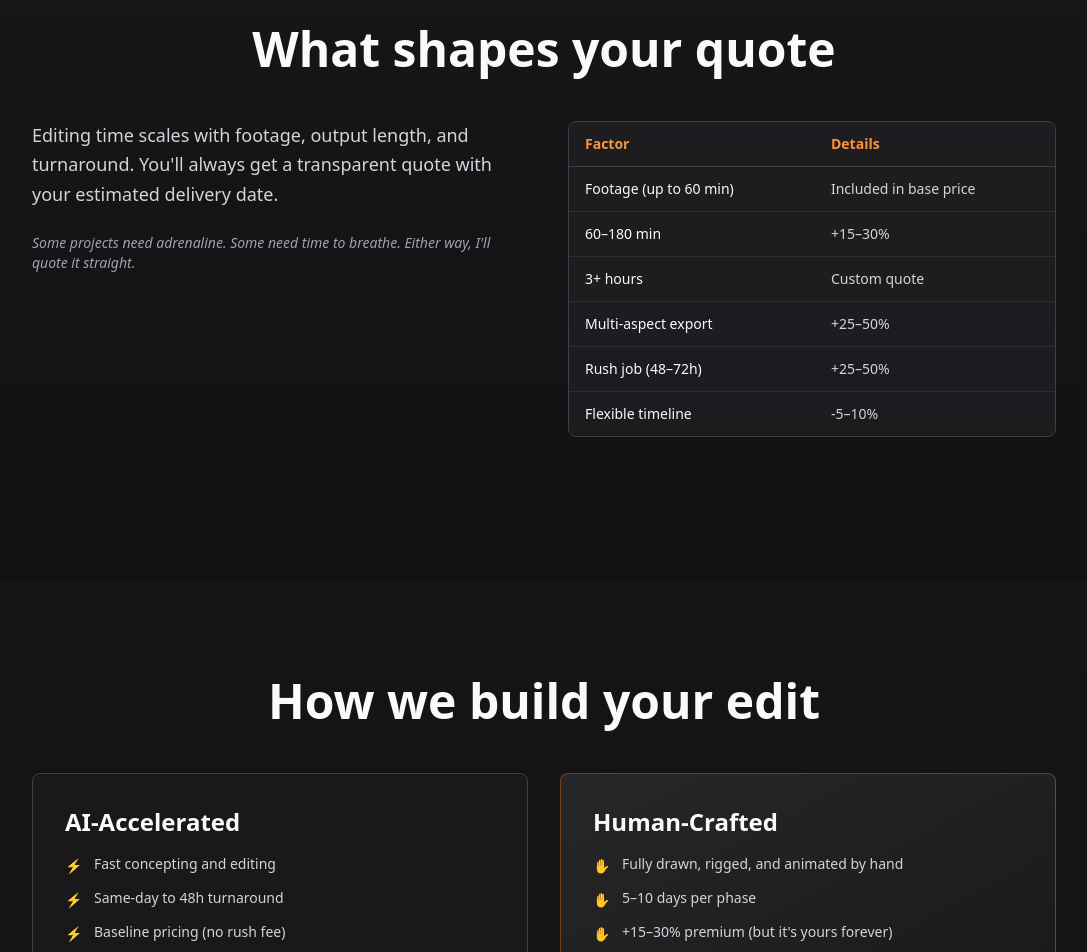
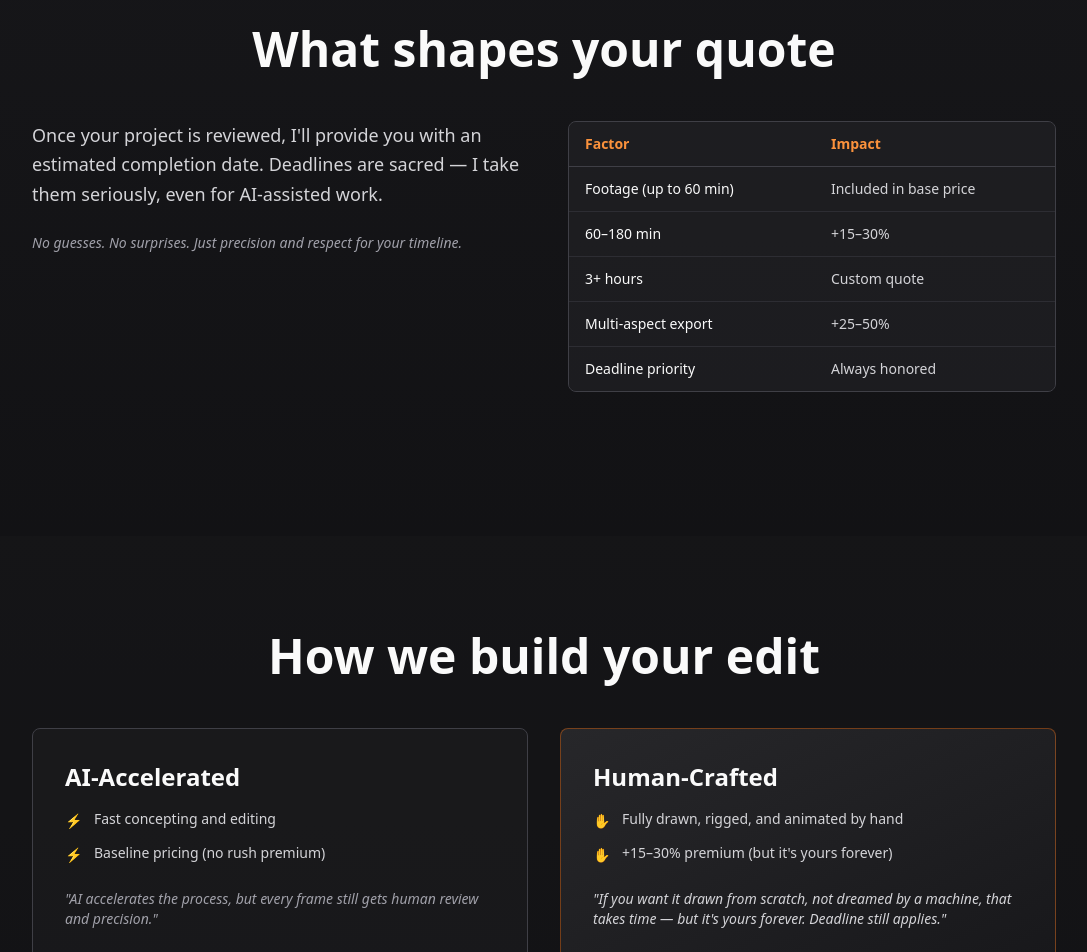
Before and after one commit to PlumbMonkey/plumbmonkey-site, a Next.js app: page /pricing-scope in a window 1280 px wide. Shown: the part 2600-3552 px from the top of the page, without its empty margins (96-1183 px from the left). Built offline with nearby package versions, Linux system fonts and the light colour scheme.

Commit message:
Update pricing-scope page - remove turnaround time specifics, add 'estimate after review' messaging, emphasize deadline commitment

```diff
--- a/app/pricing-scope/page.tsx
+++ b/app/pricing-scope/page.tsx
@@ -272,10 +272,10 @@ export default function PricingScopePage() {
             {/* Left: Explainer */}
             <div>
               <p className="text-zinc-300 text-lg leading-relaxed mb-6">
-                Editing time scales with footage, output length, and turnaround. You'll always get a transparent quote with your estimated delivery date.
+                Once your project is reviewed, I'll provide you with an estimated completion date. Deadlines are sacred — I take them seriously, even for AI-assisted work.
               </p>
               <p className="text-zinc-400 text-sm italic">
-                Some projects need adrenaline. Some need time to breathe. Either way, I'll quote it straight.
+                No guesses. No surprises. Just precision and respect for your timeline.
               </p>
             </div>
 
@@ -286,7 +286,7 @@ export default function PricingScopePage() {
                   <thead>
                     <tr className="border-b border-zinc-700">
                       <th className="px-4 py-3 text-left font-semibold text-orange-400">Factor</th>
-                      <th className="px-4 py-3 text-left font-semibold text-orange-400">Details</th>
+                      <th className="px-4 py-3 text-left font-semibold text-orange-400">Impact</th>
                     </tr>
                   </thead>
                   <tbody>
@@ -306,13 +306,9 @@ export default function PricingScopePage() {
                       <td className="px-4 py-3">Multi-aspect export</td>
                       <td className="px-4 py-3 text-zinc-300">+25–50%</td>
                     </tr>
-                    <tr className="border-b border-zinc-700/50">
-                      <td className="px-4 py-3">Rush job (48–72h)</td>
-                      <td className="px-4 py-3 text-zinc-300">+25–50%</td>
-                    </tr>
                     <tr>
-                      <td className="px-4 py-3">Flexible timeline</td>
-                      <td className="px-4 py-3 text-zinc-300">-5–10%</td>
+                      <td className="px-4 py-3">Deadline priority</td>
+                      <td className="px-4 py-3 text-zinc-300">Always honored</td>
                     </tr>
                   </tbody>
                 </table>
@@ -338,15 +334,11 @@ export default function PricingScopePage() {
                 </li>
                 <li className="flex items-start text-sm text-zinc-300">
                   <span className="text-orange-400 mr-3 mt-0.5">⚡</span>
-                  <span>Same-day to 48h turnaround</span>
-                </li>
-                <li className="flex items-start text-sm text-zinc-300">
-                  <span className="text-orange-400 mr-3 mt-0.5">⚡</span>
-                  <span>Baseline pricing (no rush fee)</span>
+                  <span>Baseline pricing (no rush premium)</span>
                 </li>
               </ul>
               <p className="text-zinc-400 text-sm italic">
-                "Perfect for quick turnarounds. We use AI to accelerate, but every frame gets human review."
+                "AI accelerates the process, but every frame still gets human review and precision."
               </p>
             </div>
 
@@ -360,15 +352,11 @@ export default function PricingScopePage() {
                 </li>
                 <li className="flex items-start text-sm text-zinc-300">
                   <span className="text-orange-400 mr-3 mt-0.5">✋</span>
-                  <span>5–10 days per phase</span>
-                </li>
-                <li className="flex items-start text-sm text-zinc-300">
-                  <span className="text-orange-400 mr-3 mt-0.5">✋</span>
                   <span>+15–30% premium (but it's yours forever)</span>
                 </li>
               </ul>
               <p className="text-zinc-300 text-sm italic">
-                "If you want it drawn from scratch, not dreamed by a machine, that takes time — but it's yours forever."
+                "If you want it drawn from scratch, not dreamed by a machine, that takes time — but it's yours forever. Deadline still applies."
               </p>
             </div>
           </div>
```
